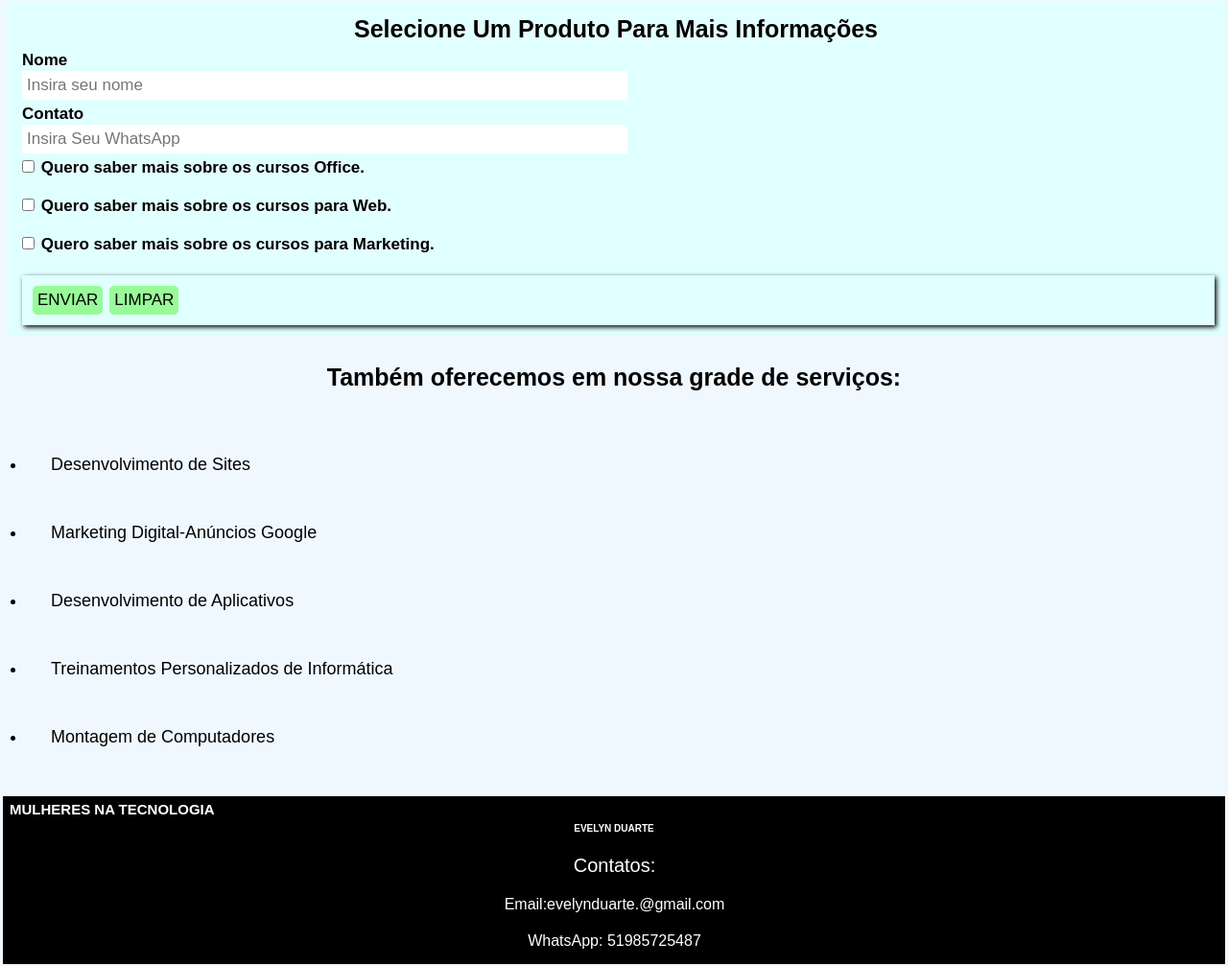
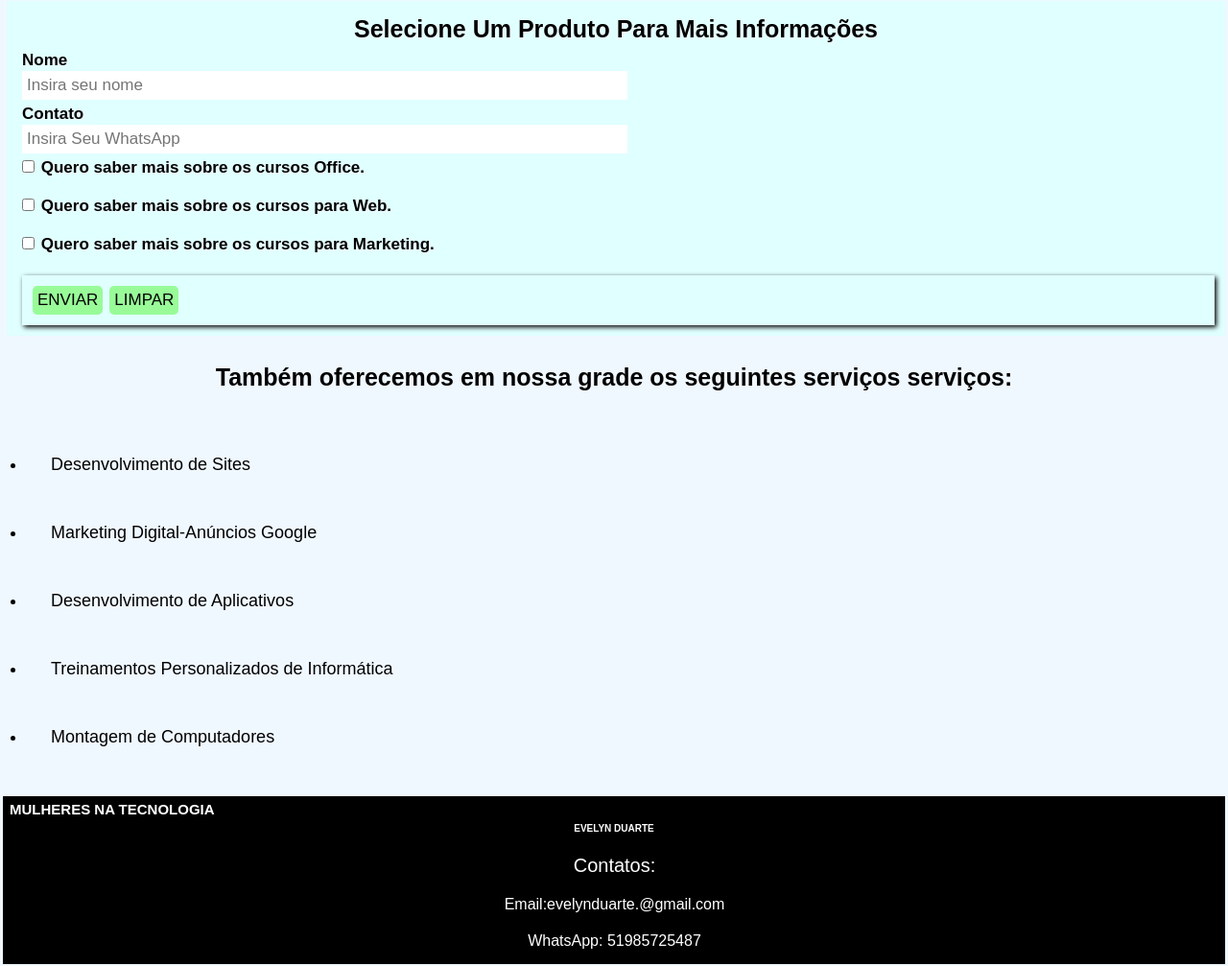
Before and after one commit to evelyndesen/meu_primeiro_site, a plain HTML site: page index.html in a window 1280 px wide. Shown: the part 1429-2436 px from the top of the page at 96% size. Drawn offline with Linux system fonts and the light colour scheme.

Commit message:
modificado o texto da tag <h2>

```diff
--- a/index.html
+++ b/index.html
@@ -171,7 +171,7 @@
 		<br><br>
 
      	<section>
-			<h2>Também oferecemos em nossa grade de serviços:</h2>
+			<h2>Também oferecemos em nossa grade os seguintes serviços serviços:</h2>
 			<br>
 			<ul>
                 <li>Desenvolvimento de Sites</li>
```
